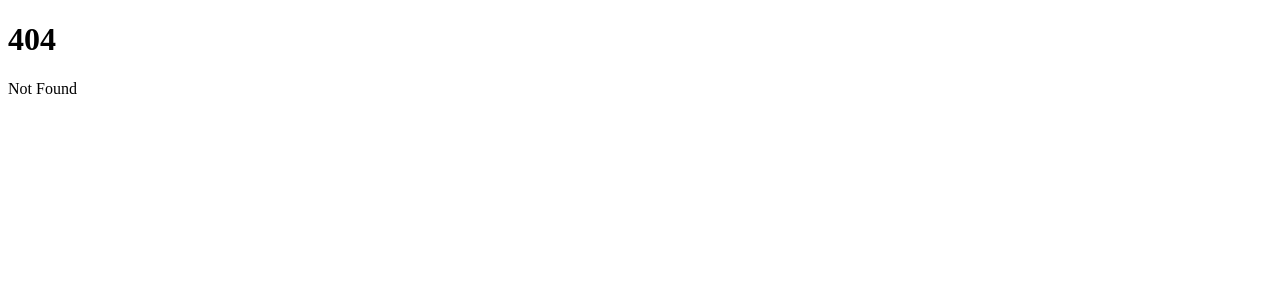
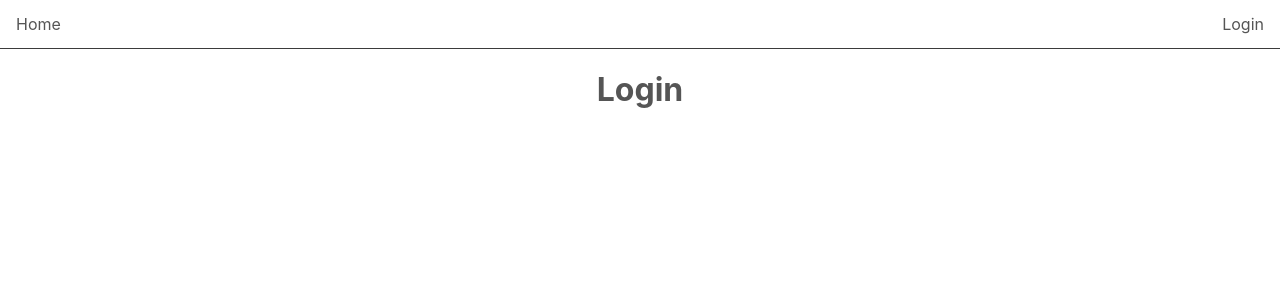
Before and after one commit to blaisep/private_facts, a SvelteKit app in the folder packages/: page /auth/login in a window 1280 px wide. Before the commit this address had no page. Shown: the top 300 px of the page. Built offline with nearby package versions, Linux system fonts and the light colour scheme.

Commit message:
Navigation bar and empty login page
- Added nav bar;
- Added an empty login page
- Fixed .gitignore, which had been overwritten on previous commit.

```diff
--- /dev/null
+++ b/packages/src/lib/components/nav-bar.svelte
@@ -0,0 +1,66 @@
+<script>
+  import { goto } from '$app/navigation'
+</script>
+
+<nav class='nav-bar'>
+  <div class='cluster nav-left'>
+    <ul>
+      <li><button onclick={() => goto('/')}>Home</button></li>
+    </ul>
+  </div>
+
+  <div class='cluster nav-right'>
+    <ul>
+      <li><button onclick={() => goto('/auth/login')}>Login</button></li>
+    </ul>
+  </div>
+</nav>
+
+<style>
+  .nav-bar {
+    height: var(--navbar-height);
+    display: flex;
+    background: var(--theme-background);
+    border-bottom: solid thin var(--border-color);
+    position: sticky;
+    top: 0;
+    z-index: 10;
+  }
+
+  ul {
+    margin: 0;
+    padding: 0;
+  }
+
+  li {
+    list-style: none;
+  }
+
+  .cluster ul {
+    display: flex;
+    height: 100%;
+  }
+
+  .cluster li {
+    display: flex;
+  }
+
+  .nav-left {
+    margin: 0 auto 0 0;
+  }
+
+  .nav-right {
+    margin: 0 0 0 auto;
+  }
+
+  button {
+    margin: 0;
+    background: transparent;
+    color: var(--theme-color);
+    border: none;
+    width: 100%;
+    height: 100%;
+    padding: 0 1em;
+    text-align: left;
+  }
+</style>
--- /dev/null
+++ b/packages/src/routes/+layout.svelte
@@ -0,0 +1,56 @@
+<script>
+  import NavBar from '$lib/components/nav-bar.svelte'
+</script>
+
+<div class='content'>
+  <NavBar />
+
+  <slot></slot>
+</div>
+
+<style>
+  :root {
+    --border-color: #3b3b3b;
+    --font-family: -apple-system, BlinkMacSystemFont, avenir next, avenir, segoe ui, helvetica neue, helvetica, Cantarell, Ubuntu, roboto, noto, arial, sans-serif;
+    --navbar-height: 3em;
+    --theme-background: white;
+    --theme-color: #555555;
+  }
+
+  .content {
+    text-align: center;
+    margin: auto;
+    height: calc(100vh - 6em);
+    overflow: clip;
+    overflow-y: auto;
+  }
+
+  :global(body) {
+    margin: 0;
+    font-family: var(--font-family);
+    font-weight: 400;
+    background: var(--theme-background);
+    color: var(--theme-color);
+    overflow: clip;
+  }
+
+  :global(button){
+    margin: 1em;
+    width: 10em;
+    height: 3em;
+    font-family: var(--font-family-text);
+    font-weight: 400;
+    font-size: 16px;
+    color: var(--button-color);
+  }
+
+  :global(button:hover) {
+    cursor: pointer;
+  }
+
+  :global(button:disabled) {
+    background-color: light-dark(rgba(239, 239, 239, 0.3), rgba(19, 1, 1, 0.3));
+    color: light-dark(rgba(16, 16, 16, 0.3), rgba(255, 255, 255, 0.3));
+    border-color: light-dark(rgba(118, 118, 118, 0.3), rgba(195, 195, 195, 0.3));
+  }
+</style>
--- /dev/null
+++ b/packages/src/routes/auth/login/+page.svelte
@@ -0,0 +1,8 @@
+<svelte:head>
+  <title>Login page</title>
+  <meta name='description' content='Login page'/>
+</svelte:head>
+
+<div class='login-content'>
+  <h1>Login</h1>
+</div>
```
Also changed, not shown: packages/eslint.config.js (deleted, +0 -23 lines), packages/package.json (+4 -5 lines), packages/src/routes/+error.svelte (added, +25 -0 lines), packages/src/routes/+page.svelte (+14 -2 lines), 2 other files (tests, documents, lock files or other folders).
